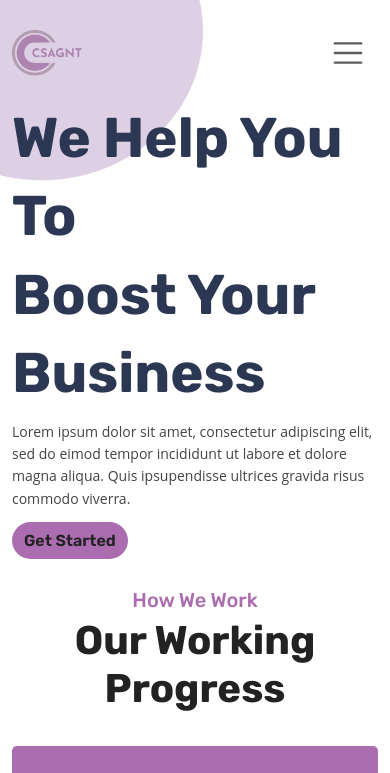
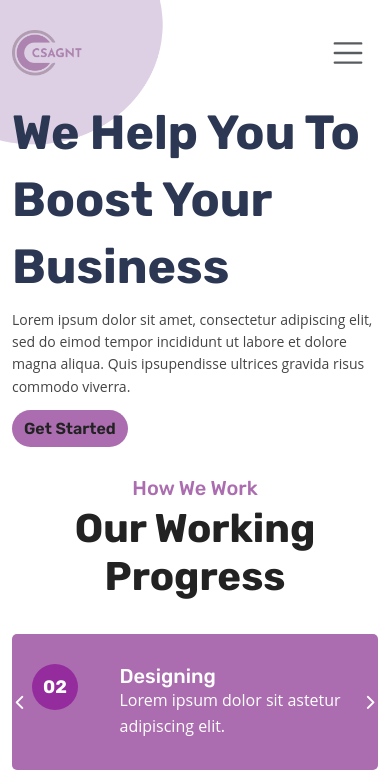
Before and after one commit to rupok678/CSAGNT, a plain HTML site: page index.html in a window 390 px wide. Shown: the top 773 px of the page. Drawn offline with nearby package versions, Linux system fonts and the light colour scheme.

Commit message:
Update responsive.css

```diff
--- a/css/responsive.css
+++ b/css/responsive.css
@@ -41,6 +41,9 @@
 
     .btn_com h5 {
         font-size: 16px !important;
+    }
+    .banner_items h1{
+        font-size: 48px;
     }
 
     header .btn_com {
```
